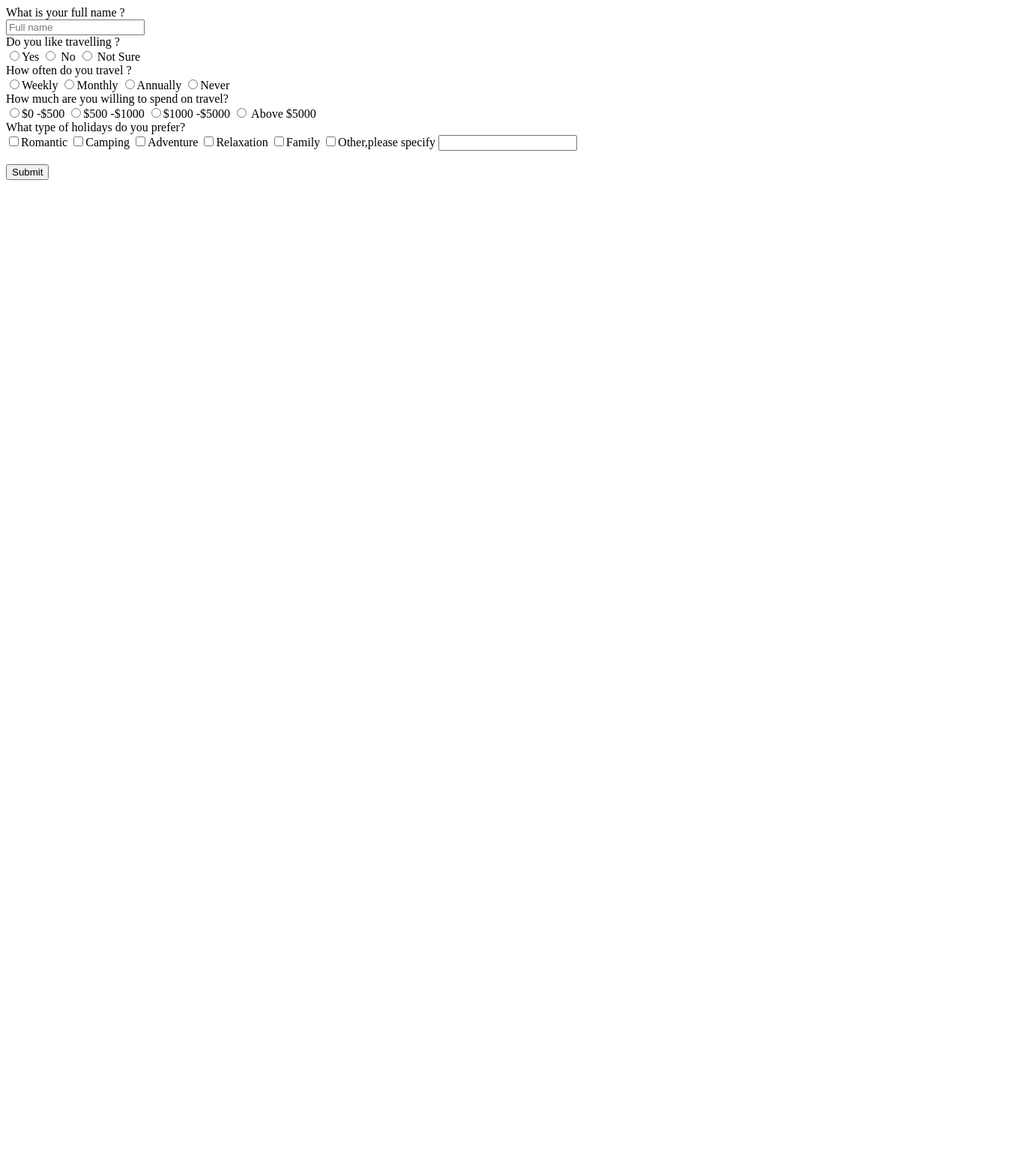
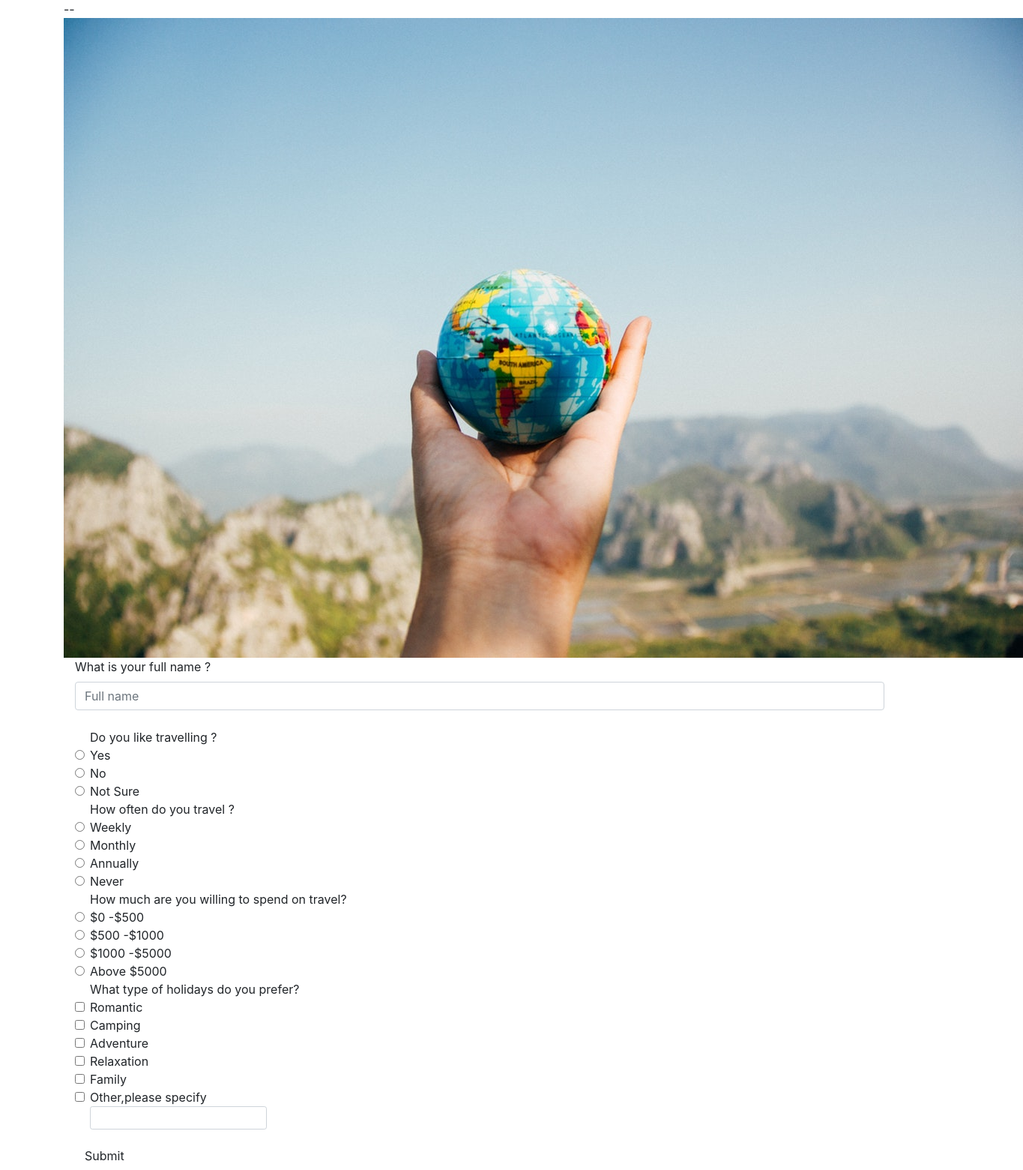
Before and after one commit to darkarnold/Vacation-Queries, a plain HTML site: page index.html in a window 1280 px wide. Shown: the whole page at 75% size, 1365 px wide, since content can reach past the window. Before the commit the page ends 800 px from the top, so only its background shows below. Drawn offline with nearby package versions, Linux system fonts and the light colour scheme.

Commit message:
add form with background image

```diff
--- /dev/null
+++ b/css/style.css
@@ -0,0 +1,60 @@
+body{
+  margin: 0;
+  padding: 0;
+  font-family: Arial Helvetica sans-serif;
+}
+#image{
+  background-size: cover;
+  background-position: center;
+  position: absolute;
+  background-repeat: no-repeat;
+  min-height: 380px;
+}
+
+*{
+  box-sizing: border-box;
+}
+
+
+.container{
+  margin-left: auto;
+  margin-right: auto;
+  padding: 16px;
+  width: 320px;
+  border: 2px solid snow;
+  position: relative;
+  background-color:rgba(60,179,113,0.7);
+  z-index: -1;
+  justify-content: center;
+
+
+
+}
+
+.form-control input[type=text]{
+  width: 100px;
+  padding: 15px;
+  margin: 5px 0 22px 0;
+  border: none;
+  background: #f1f1f1;
+
+}
+
+input[type=text]:focus{
+  background-color: #ddd;
+  outline: none;
+}
+
+.btn{
+  background-color: #4CAF50;
+  color: white;
+  padding: 16px 20px;
+  border: none;
+  cursor: pointer;
+  width: 100%;
+  opacity: 0.9;
+}
+
+.btn:hover{
+  opacity: 1;
+}
--- a/index.html
+++ b/index.html
@@ -1,66 +1,148 @@
 <!DOCTYPE html>
 <html lang="en">
+
 <head>
   <meta charset="UTF-8">
   <meta name="viewport" content="width=device-width, initial-scale=1.0">
   <meta http-equiv="X-UA-Compatible" content="ie=edge">
+  <link rel="stylesheet" href="https://stackpath.bootstrapcdn.com/bootstrap/4.3.1/css/bootstrap.min.css" integrity="sha384-ggOyR0iXCbMQv3Xipma34MD+dH/1fQ784/j6cY/iJTQUOhcWr7x9JvoRxT2MZw1T" crossorigin="anonymous">
+
+  <!--<link rel="stylesheet" href="css/style.css"> -->
   <title>Vacation Survey</title>
 </head>
+
 <body>
-  <div id="container">
-    <form action="index.html">
+
+
+  <div class="container">
+    --  <div id="image">
+      <img src="img/image.jpg" alt="">
+    </div>
+
+
+    <form action="index.html" class="col-12">
+      <div class="form-group">
         <label for="name">
           What is your full name ?
         </label>
         <br>
-      <input type="text" name= "fullName" placeholder = "Full name" id="name" pattern="[A-Za-z]" required>
+        <input type="text" class="form-control" name="fullName" placeholder="Full name" id="name" pattern="[A-Za-z]" required>
         <br>
-      <label for="travel">
+        <div class="form-check">
           Do you like travelling ?
           <br>
-        <input type="radio" name = "choice">Yes
-        <input type="radio" name= "choice"> No
-        <input type="radio" name="choice"> Not Sure
+
+          <input type="radio" class="form-check-input" name="choice">
+          <label class="form-check-label" for="Yes">
+            Yes
           </label>
           <br>
-      <label for="frequency">
+          <input type="radio" class="form-check-input" name="choice">
+          <label class="form-check-label" for="No">
+            No
+          </label>
+          <br>
+          <input type="radio" class="form-check-input" name="choice">
+          <label class="form-check-label" for="Not Sure">
+            Not Sure
+          </label>
+          <br>
+
           How often do you travel ?
           <br>
-        <input type="radio" name="times" id="week">Weekly
-        <input type="radio" name="times" id="month">Monthly
-        <input type="radio" name="times" id="year">Annually
-        <input type="radio" name="times" id="none">Never
+
+          <input type="radio" class="form-check-input" name="times" id="week">
+          <label class="form-check-label" for="Weekly">
+            Weekly
           </label>
           <br>
-      <label for="money">
+          <input type="radio" class="form-check-input" name="times" id="month">
+          <label class="form-check-label" for="Monthly">
+            Monthly
+          </label>
+          <br>
+          <input type="radio" class="form-check-input" name="times" id="year">
+          <label class="form-check-label" for="Annually">
+            Annually
+          </label>
+          <br>
+          <input type="radio" class="form-check-input" name="times" id="none">
+          <label class="form-check-label" for="Never">
+            Never
+          </label>
+
+          <br>
+
           How much are you willing to spend on travel?
           <br>
-        <input type="radio" name="price" id="low">$0 -$500
-        <input type="radio" name="price" id="mid">$500 -$1000
-        <input type="radio" name="price" id="high">$1000 -$5000
-        <input type="radio" name="price" id="veryhigh"> Above $5000
+
+          <input type="radio" class="form-check-input" name="price" id="low">
+          <label class="form-check-label" for="0">
+            $0 -$500
           </label>
           <br>
-      <label for="">
+          <input type="radio" class="form-check-input" name="price" id="mid">
+          <label class="form-check-label" for="1000">
+            $500 -$1000
+          </label>
+          <br>
+          <input type="radio" class="form-check-input" name="price" id="high">
+          <label class="form-check-label" for="5000">
+            $1000 -$5000
+          </label>
+          <br>
+          <input type="radio" class="form-check-input" name="price" id="veryhigh">
+          <label class="form-check-label" for="Above">
+            Above $5000
+          </label>
+          <br>
+
           What type of holidays do you prefer?
-        <br>
-        <input type="checkbox" name="Romantic">Romantic
-        <input type="checkbox" name="Camping">Camping
-        <input type="checkbox" name="Adventure">Adventure
-        <input type="checkbox" name="Relaxation">Relaxation
-        <input type="checkbox" name="Family">Family
-        <input type="checkbox" name="Other">Other,please specify <input type="text" name="other">
           <br>
 
 
-
+          <input class="form-check-input" type="checkbox" id="Romantic">
+          <label class="form-check-label" for="Romantic">
+            Romantic
+          </label>
+          <br>
+          <input class="form-check-input" type="checkbox" id="Camping">
+          <label class="form-check-label" for="Camping">
+            Camping
+          </label>
+          <br>
+          <input class="form-check-input" type="checkbox" id="Adventure">
+          <label class="form-check-label" for="Adventure">
+            Adventure
+          </label>
+          <br>
+          <input class="form-check-input" type="checkbox" id="Relaxation">
+          <label class="form-check-label" for="Relaxation">
+            Relaxation
+          </label>
+          <br>
+          <input class="form-check-input" type="checkbox" id="Family">
+          <label class="form-check-label" for="Family">
+            Family
+          </label>
+          <br>
+          <input class="form-check-input" type="checkbox" id="Other">
+          <label class="form-check-label" for="Other">
+            Other,please specify <input type="text" class="form-control form-control-sm" name="other">
 
           </label>
           <br>
-      <button type="button" name="Submit" form="">Submit
+        </div>
+
+
+      </div>
+      <button type="button" name="Submit" class="btn">Submit
       </button>
 
     </form>
   </div>
+  <script src="https://code.jquery.com/jquery-3.3.1.min.js"></script>
+  <script src="js/scripts.js"></script>
 </body>
+
 </html>
--- /dev/null
+++ b/js/scripts.js
@@ -0,0 +1,4 @@
+$(document).ready(function{
+
+
+});
```
Also changed, not shown: css/bootstrap.min.css (added), img/image.jpg (added). Lines whose indentation alone changed are shown as unchanged.
